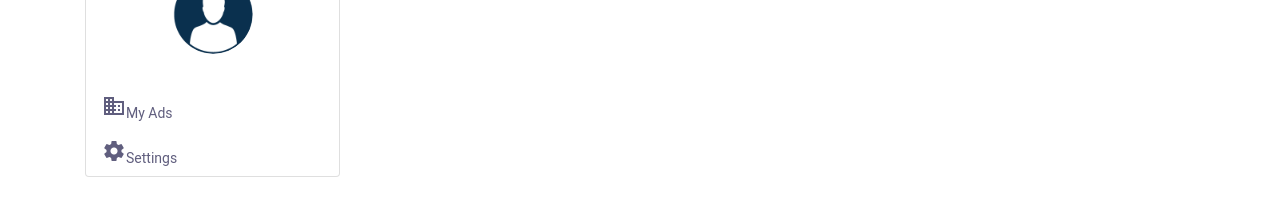
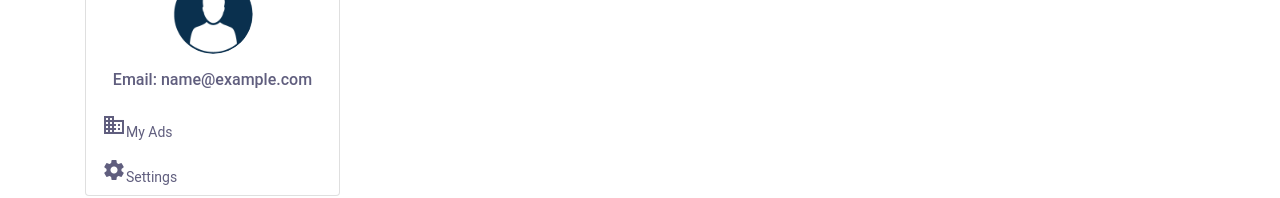
Before and after one commit to EmilGeorgievIT/prodan.bg, a React (Vite) app in the folder client/: page /profile in a window 1280 px wide. Shown: the part 217-415 px from the top of the page. Built offline with nearby package versions, Linux system fonts and the light colour scheme; no server answers; sample sign-in values are in the browser's storage.

Commit message:
Display email in my profile component

```diff
--- a/client/src/components/Profile/profile.jsx
+++ b/client/src/components/Profile/profile.jsx
@@ -8,7 +8,7 @@ import { useAuthContext } from "../../contexts/AuthContext";
 
 export default function Profile() {
     const [posts, setPosts] = useState([]);
-    const {  userId } = useAuthContext();
+    const { email, userId } = useAuthContext();
 
     useEffect(() => {
         postsAPI.getAllByUserId(userId).then((posts) => setPosts(posts))
@@ -33,7 +33,7 @@ export default function Profile() {
                                     </div>
 
                                     <h5 className='mb-3 text-center font-weight-semibold'>
-
+                                        Email: {email}
                                     </h5>
 
                                     <div className="nav flex-column nav-pills nav-profile" id="v-pills-tab" role="tablist" aria-orientation="vertical">
```
